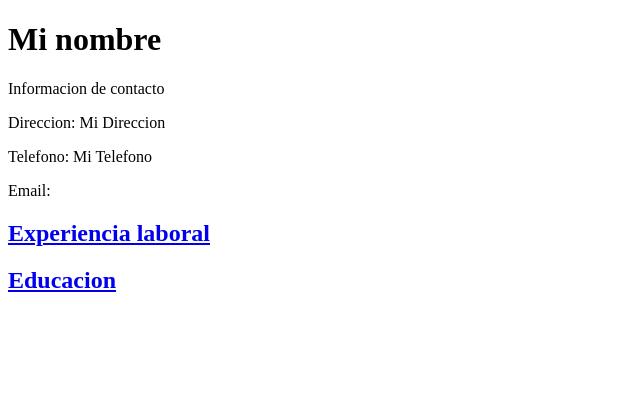
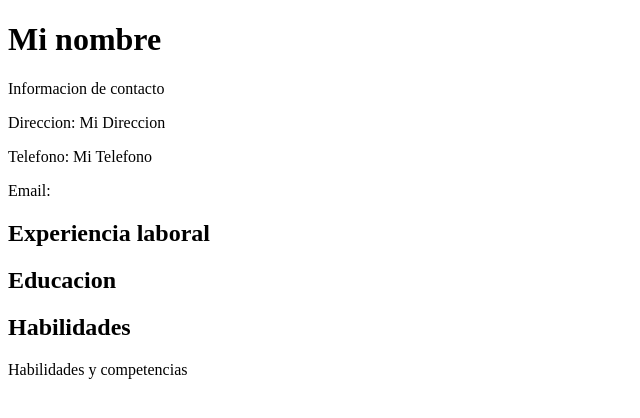
Before and after one commit to Sandry1998/CV, a plain HTML site: page index.html in a window 1280 px wide. Shown: the whole page, without its empty margins (0-640 px from the left). Drawn offline with Linux system fonts and the light colour scheme.

Commit message:
MI PRIMER CV

```diff
--- a/index.html
+++ b/index.html
@@ -11,11 +11,15 @@
     <p>Informacion de contacto</p>
     <p>Direccion: Mi Direccion</p>
     <p>Telefono: Mi Telefono</p>
-    <p>Email: <a href="losojosazulados62gmail.com"</a></p>
+    <p>Email: <a href="losojosazulados62gmail.com"></a></p>
     <header>
         <section>
             <h2>Experiencia laboral</h2>
             <h2>Educacion</h2>
+        </section>
+        <section>
+            <h2>Habilidades</h2>
+            <p>Habilidades y competencias</p>
         </section>
 
 
```
